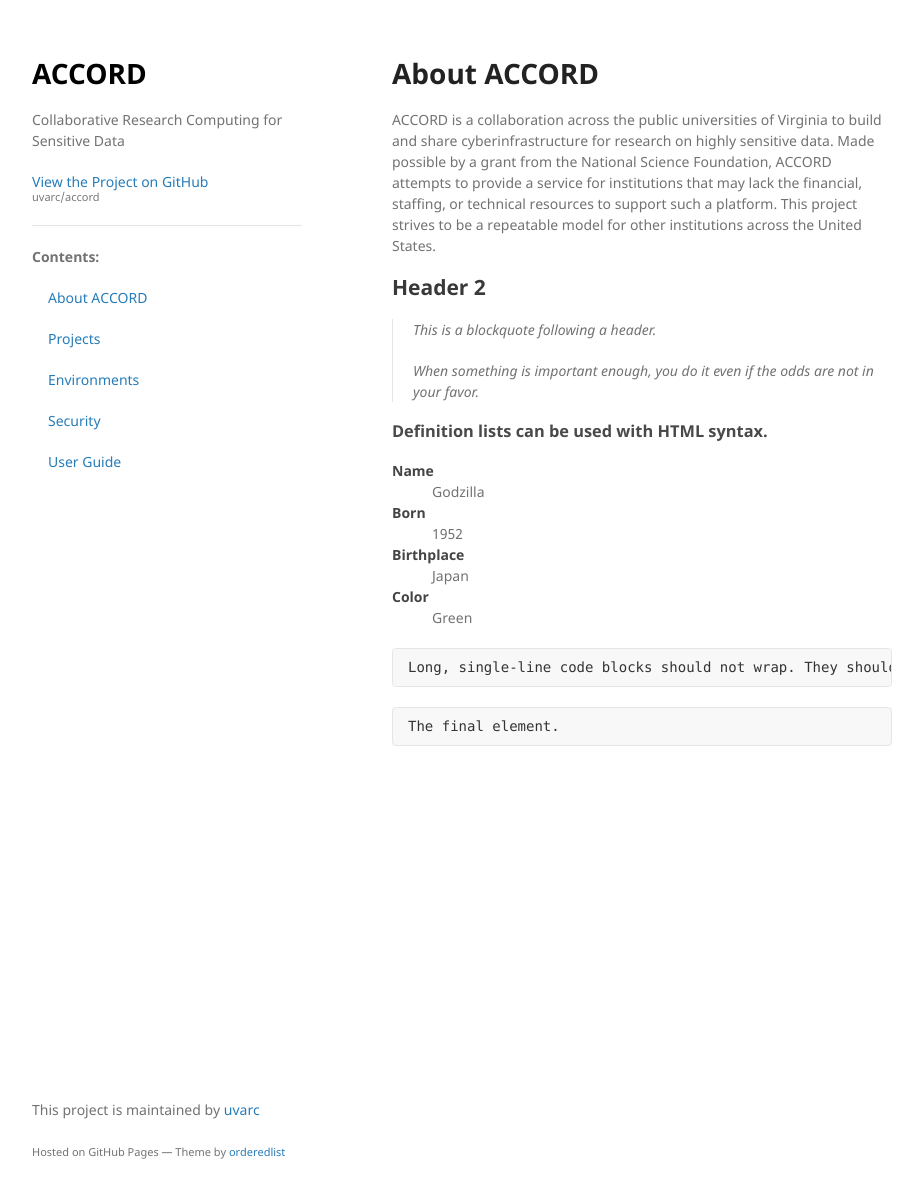
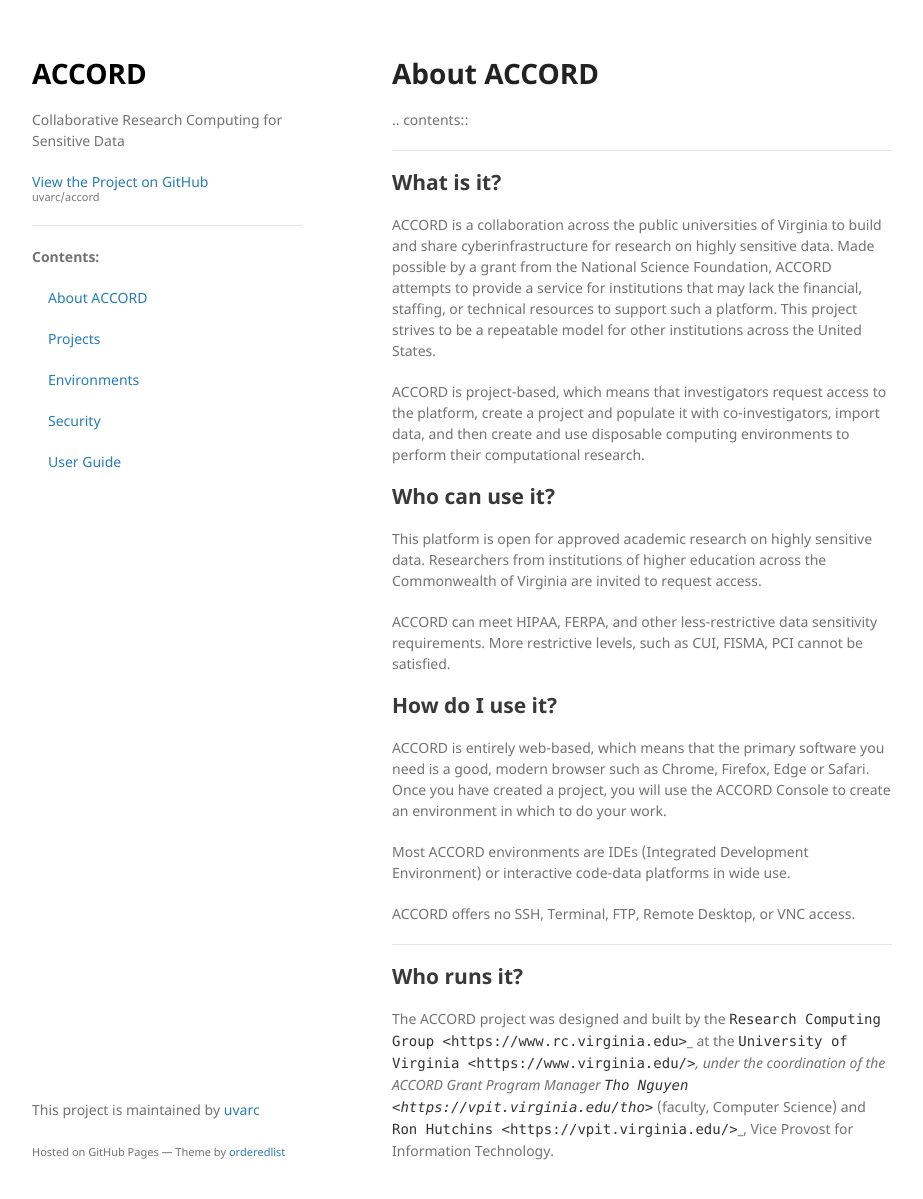
Before and after one commit to uvarc/accord, a Jekyll site: the page built from docs/about.md, in a window 1280 px wide and 1231 px high. Shown: the top 1199 px of the window, without its empty margins (178-1101 px from the left). Built offline with Jekyll 4.4.1, drawn with Linux system fonts in a browser that asks for light colours; our own code applies the rules of GitHub Pages for plain Markdown files.

Commit message:
Update about.md

````diff
--- a/docs/about.md
+++ b/docs/about.md
@@ -2,34 +2,56 @@
 layout: default
 ---
 
-# About ACCORD
+About ACCORD
+=============================================================
 
-ACCORD is a collaboration across the public universities of Virginia to build and share cyberinfrastructure for research on highly sensitive data. Made possible by a grant from the National Science Foundation, ACCORD attempts to provide a service for institutions that may lack the financial, staffing, or technical resources to support such a platform. This project strives to be a repeatable model for other institutions across the United States.
+.. contents::
 
-## Header 2
+-----
 
-> This is a blockquote following a header.
->
-> When something is important enough, you do it even if the odds are not in your favor.
+What is it?
+-----------------
+
+ACCORD is a collaboration across the public universities of Virginia
+to build and share cyberinfrastructure for research on highly sensitive
+data. Made possible by a grant from the National Science Foundation,
+ACCORD attempts to provide a service for institutions that may lack the
+financial, staffing, or technical resources to support such a platform.
+This project strives to be a repeatable model for other institutions
+across the United States.
+
+ACCORD is project-based, which means that investigators request access
+to the platform, create a project and populate it with co-investigators,
+import data, and then create and use disposable computing environments
+to perform their computational research.
 
 
-### Definition lists can be used with HTML syntax.
+Who can use it?
+-------------------
 
-<dl>
-<dt>Name</dt>
-<dd>Godzilla</dd>
-<dt>Born</dt>
-<dd>1952</dd>
-<dt>Birthplace</dt>
-<dd>Japan</dd>
-<dt>Color</dt>
-<dd>Green</dd>
-</dl>
+This platform is open for approved academic research on highly sensitive data. Researchers from
+institutions of higher education across the Commonwealth of Virginia are invited to request access.
 
-```
-Long, single-line code blocks should not wrap. They should horizontally scroll if they are too long. This line should be long enough to demonstrate this.
-```
+ACCORD can meet HIPAA, FERPA, and other less-restrictive data sensitivity requirements. More
+restrictive levels, such as CUI, FISMA, PCI cannot be satisfied.
 
-```
-The final element.
-```
+
+How do I use it?
+-----------------------
+
+ACCORD is entirely web-based, which means that the primary software you need is a good, modern
+browser such as Chrome, Firefox, Edge or Safari. Once you have created a project, you will use the
+ACCORD Console to create an environment in which to do your work.
+
+Most ACCORD environments are IDEs (Integrated Development Environment) or interactive code-data
+platforms in wide use.
+
+ACCORD offers no SSH, Terminal, FTP, Remote Desktop, or VNC access.
+
+-----
+
+Who runs it?
+------------------
+
+The ACCORD project was designed and built by the `Research Computing Group <https://www.rc.virginia.edu>`_ at the `University of Virginia <https://www.virginia.edu/>`_, under the coordination of the ACCORD Grant Program Manager
+`Tho Nguyen <https://vpit.virginia.edu/tho>`_ (faculty, Computer Science) and `Ron Hutchins <https://vpit.virginia.edu/>`_, Vice Provost for Information Technology.
````
